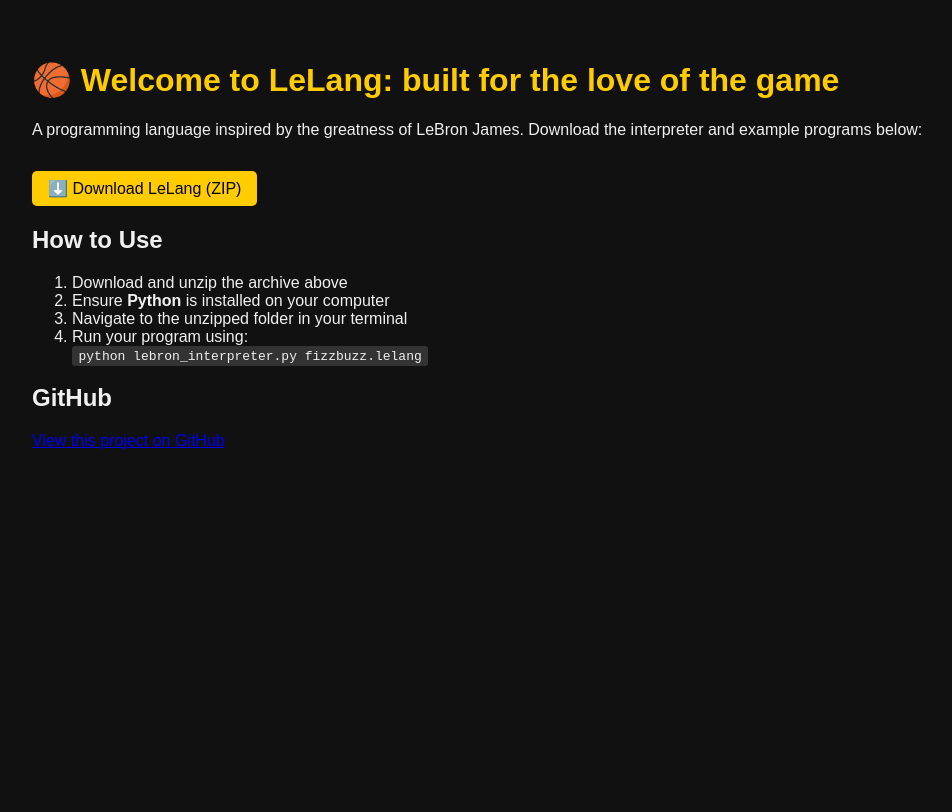
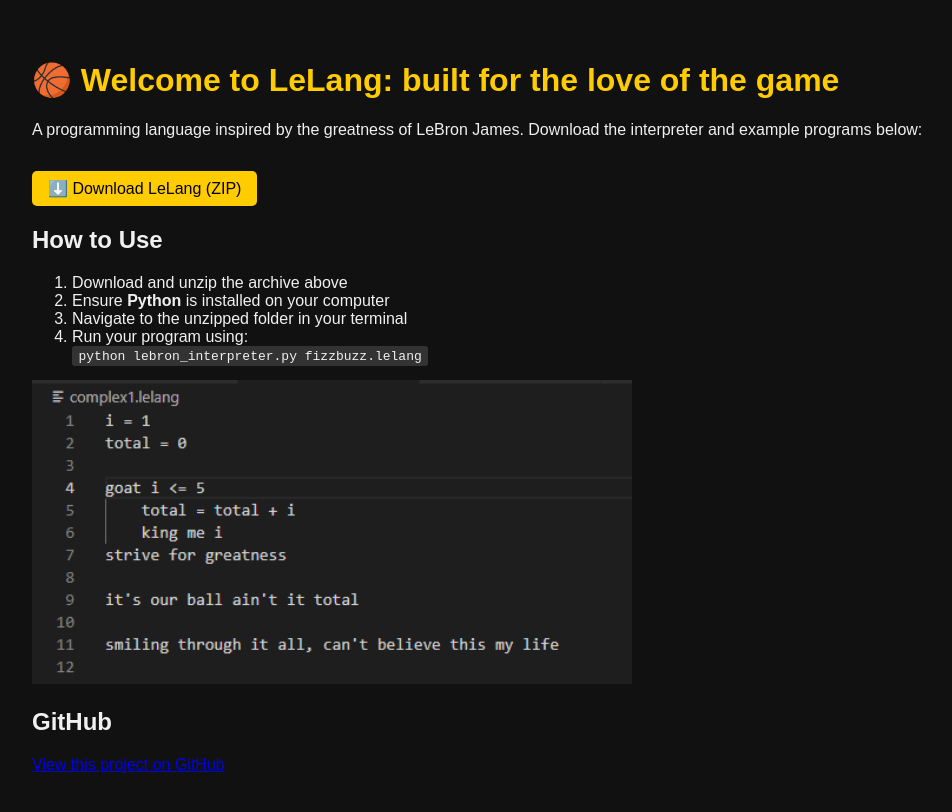
Before and after one commit to Kennymel/Lelang, a plain HTML site: page index.html in a window 1280 px wide. Shown: the whole page, without its empty margins (8-960 px from the left). Drawn offline with Linux system fonts and the light colour scheme.

Commit message:
add photo to index.html

```diff
--- a/index.html
+++ b/index.html
@@ -31,7 +31,7 @@
     <li>Navigate to the unzipped folder in your terminal</li>
     <li>Run your program using:<br><code>python lebron_interpreter.py fizzbuzz.lelang</code></li>
   </ol>
-
+<img src="https://github.com/Kennymel/Lelang/blob/main/images/Screenshot%202025-05-06%20120824.png" alt= "Example" width = "600">
   <h2>GitHub</h2>
   <p>
     <a href="https://github.com/Kennymel/Lelang" target="_blank">
```
